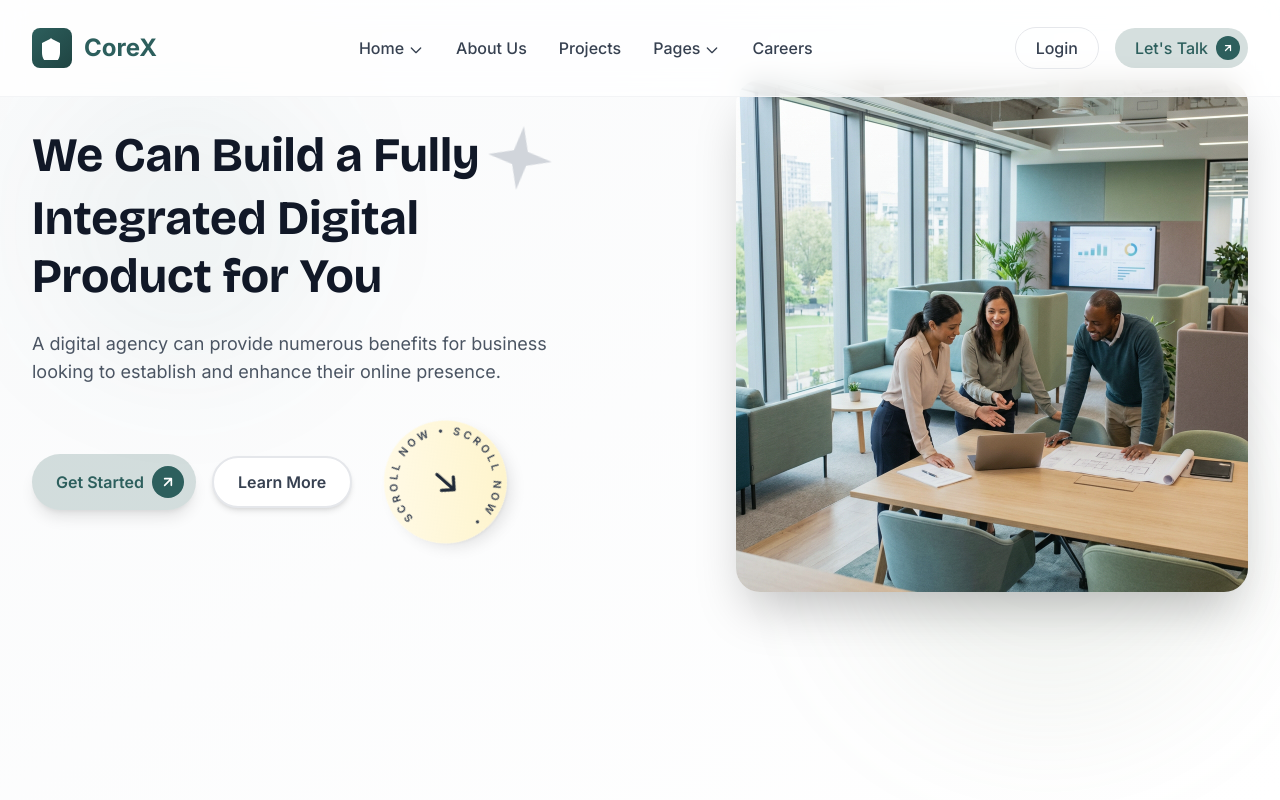
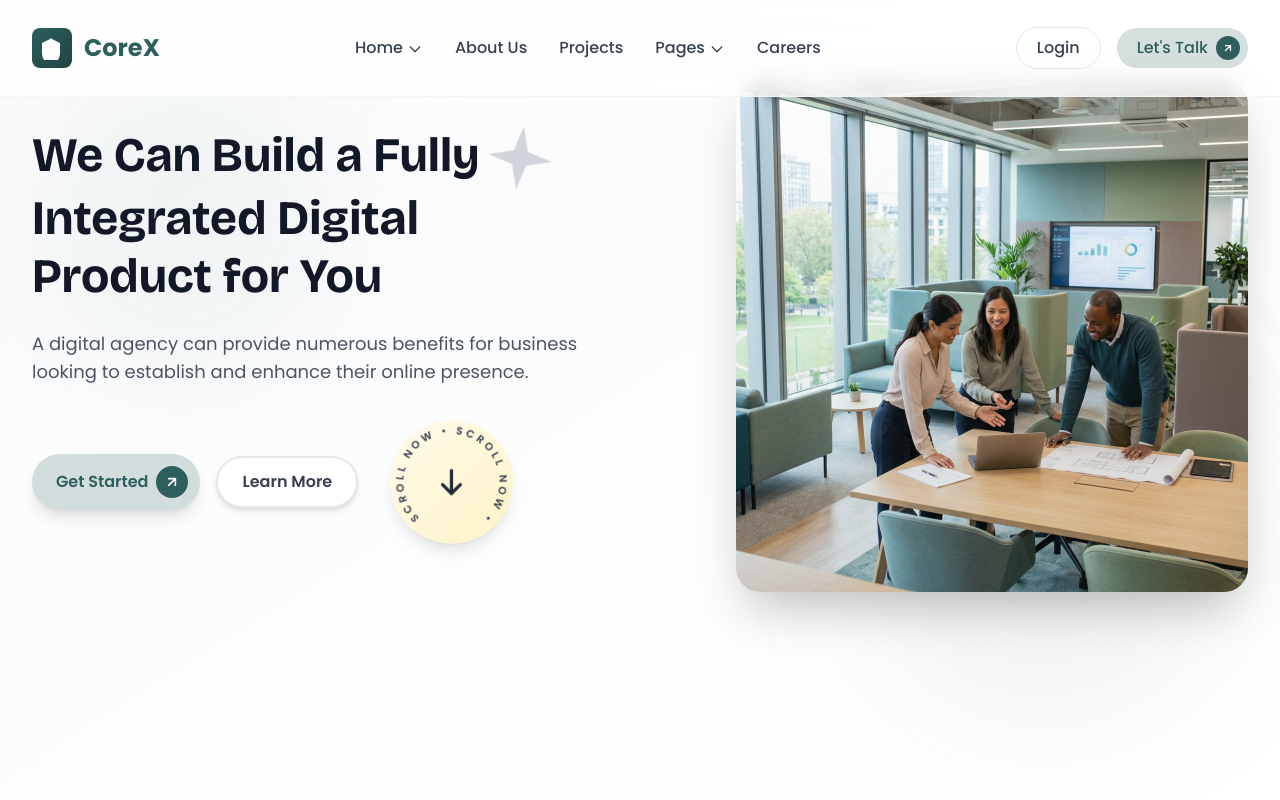
Before and after one commit to OkoroJesse/CoreX-, a React (Vite) app: page / in a window 1280 px wide. Shown: the top 800 px of the page. Built offline with nearby package versions, Linux system fonts and the light colour scheme.

Commit message:
Feat: Update global font to Poppins, keep Bricolage for headers

```diff
--- a/src/components/ScrollIndicator.jsx
+++ b/src/components/ScrollIndicator.jsx
@@ -3,7 +3,7 @@ import gsap from 'gsap';
 
 const ScrollIndicator = ({ className = "" }) => {
     const containerRef = useRef(null);
-    const circleRef = useRef(null);
+    const textRef = useRef(null);
 
     useEffect(() => {
         // Fade in animation
@@ -13,8 +13,8 @@ const ScrollIndicator = ({ className = "" }) => {
             { opacity: 1, y: 0, duration: 1, delay: 2, ease: 'power3.out' }
         );
 
-        // Continuous rotation for the ENTIRE circle (text + arrow together)
-        gsap.to(circleRef.current, {
+        // Continuous rotation for ONLY the text
+        gsap.to(textRef.current, {
             rotation: 360,
             duration: 8,
             repeat: -1,
@@ -45,11 +45,14 @@ const ScrollIndicator = ({ className = "" }) => {
             onClick={scrollToNext}
         >
             <div
-                ref={circleRef}
                 className="relative w-32 h-32 bg-gradient-to-br from-amber-50 to-amber-100 rounded-full flex items-center justify-center shadow-lg hover:shadow-xl transition-shadow duration-300"
             >
-                {/* Circular Text */}
-                <svg className="absolute inset-0 w-full h-full" viewBox="0 0 128 128">
+                {/* Circular Text - Rotates */}
+                <svg
+                    ref={textRef}
+                    className="absolute inset-0 w-full h-full"
+                    viewBox="0 0 128 128"
+                >
                     <defs>
                         <path
                             id="circlePath"
@@ -63,7 +66,7 @@ const ScrollIndicator = ({ className = "" }) => {
                     </text>
                 </svg>
 
-                {/* Center Arrow */}
+                {/* Center Arrow - Static */}
                 <div className="relative z-10">
                     <svg
                         className="w-8 h-8 text-gray-800"
--- a/src/index.css
+++ b/src/index.css
@@ -1,4 +1,4 @@
-@import url('https://fonts.googleapis.com/css2?family=Inter:wght@300;400;500;600;700;800;900&display=swap');
+@import url('https://fonts.googleapis.com/css2?family=Poppins:wght@300;400;500;600;700;800;900&display=swap');
 @import url('https://fonts.googleapis.com/css2?family=Bricolage+Grotesque:opsz,wght@12..96,200..800&display=swap');
 
 @tailwind base;
@@ -12,7 +12,7 @@
 }
 
 body {
-  font-family: 'Inter', sans-serif;
+  font-family: 'Poppins', sans-serif;
   -webkit-font-smoothing: antialiased;
   -moz-osx-font-smoothing: grayscale;
 }
--- a/tailwind.config.js
+++ b/tailwind.config.js
@@ -18,8 +18,8 @@ export default {
                 }
             },
             fontFamily: {
-                sans: ['Inter', 'system-ui', 'sans-serif'],
-                heading: ['Bricolage Grotesque', 'Inter', 'system-ui', 'sans-serif'],
+                sans: ['Poppins', 'system-ui', 'sans-serif'],
+                heading: ['Bricolage Grotesque', 'sans-serif'],
             },
         },
     },
```
